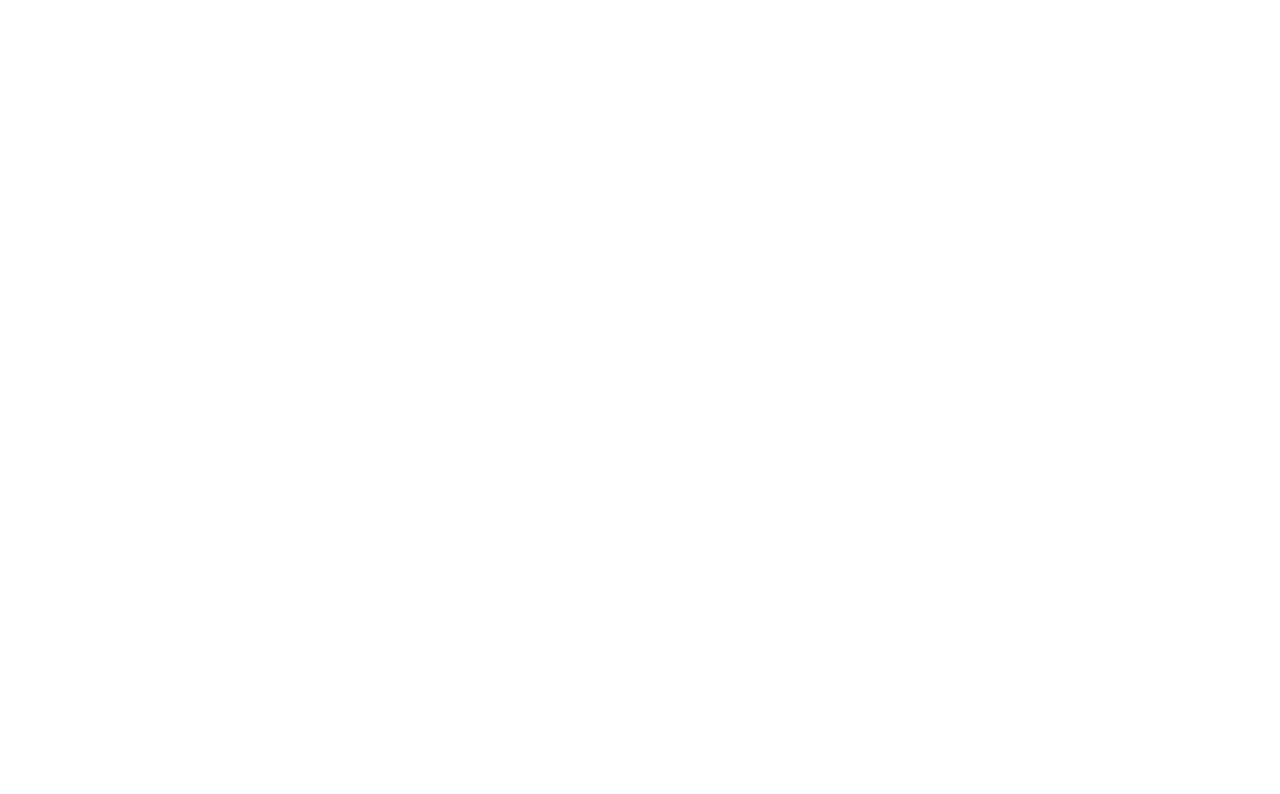
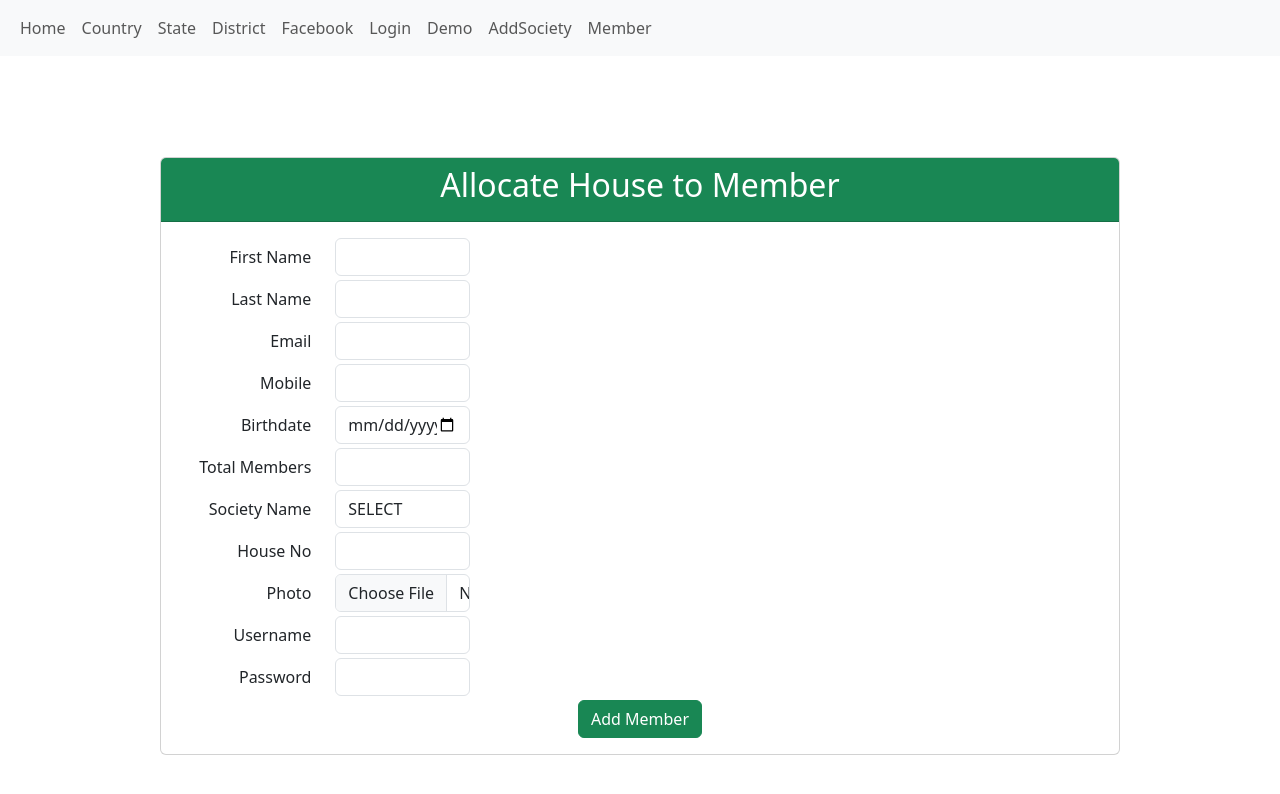
Before and after one commit to yashn10/Shiwansh-Society-Management, a React (Create React App) app in the folder frontend/: page /Members in a window 1280 px wide. Before the commit this address had no page. Shown: the top 794 px of the page. Built offline with nearby package versions, Linux system fonts and the light colour scheme.

Commit message:
This is Diwaker First Commit(Member page) added

```diff
--- a/frontend/src/index.js
+++ b/frontend/src/index.js
@@ -9,6 +9,7 @@
 import Login from "./pages/Login";
 import Demo from "./pages/Demo";
 import AddSociety from "./pages/AddSociety";
+import Members from "./pages/Members";
 
 export default function App() {
   return (
@@ -23,6 +24,7 @@
           <Route path="login" element={<Login />} />
           <Route path="demo" element={<Demo />} />
           <Route path="AddSociety" element={<AddSociety />} />
+          <Route path="Members" element={ <Members/>} />
         </Route>
       </Routes>
     </BrowserRouter>
--- a/frontend/src/pages/Layout.js
+++ b/frontend/src/pages/Layout.js
@@ -3,37 +3,65 @@
 const Layout = () => {
   return (
     <>
-
       <nav class="navbar navbar-expand-lg bg-body-tertiary">
         <div class="container-fluid">
-                    <button class="navbar-toggler" type="button" data-bs-toggle="collapse" data-bs-target="#navbarSupportedContent" aria-controls="navbarSupportedContent" aria-expanded="false" aria-label="Toggle navigation">
+          <button
+            class="navbar-toggler"
+            type="button"
+            data-bs-toggle="collapse"
+            data-bs-target="#navbarSupportedContent"
+            aria-controls="navbarSupportedContent"
+            aria-expanded="false"
+            aria-label="Toggle navigation"
+          >
             <span class="navbar-toggler-icon"></span>
           </button>
           <div class="collapse navbar-collapse" id="navbarSupportedContent">
             <ul class="navbar-nav me-auto mb-2 mb-lg-0">
               <li class="nav-item">
-                                <Link class="nav-link" aria-current="page" to="/">Home</Link>
+                <Link class="nav-link" aria-current="page" to="/">
+                  Home
+                </Link>
               </li>
               <li class="nav-item">
-                                <Link class="nav-link" to="/country">Country</Link>
+                <Link class="nav-link" to="/country">
+                  Country
+                </Link>
               </li>
               <li class="nav-item">
-                                <Link class="nav-link" to="/state">State</Link>
+                <Link class="nav-link" to="/state">
+                  State
+                </Link>
               </li>
               <li class="nav-item">
-                                <Link class="nav-link" to="/district">District</Link>
+                <Link class="nav-link" to="/district">
+                  District
+                </Link>
               </li>
               <li class="nav-item">
-                                <Link class="nav-link" to="/face">Facebook</Link>
+                <Link class="nav-link" to="/face">
+                  Facebook
+                </Link>
               </li>
               <li class="nav-item">
-                                <Link class="nav-link" to="/login">Login</Link>
+                <Link class="nav-link" to="/login">
+                  Login
+                </Link>
               </li>
               <li class="nav-item">
-                                <Link class="nav-link" to="/demo">Demo</Link>
+                <Link class="nav-link" to="/demo">
+                  Demo
+                </Link>
               </li>
               <li class="nav-item">
-                                <Link class="nav-link" to="/AddSociety">AddSociety</Link>
+                <Link class="nav-link" to="/AddSociety">
+                  AddSociety
+                </Link>
+              </li>
+              <li class="nav-item">
+                <Link class="nav-link" to="/Members">
+                  Member
+                </Link>
               </li>
             </ul>
           </div>
@@ -41,9 +69,8 @@
       </nav>
 
       <Outlet />
-
     </>
-    )
+  );
 };
 
 export default Layout;
--- /dev/null
+++ b/frontend/src/pages/Members.js
@@ -0,0 +1,274 @@
+import React, { useState } from "react";
+import axios from "axios";
+
+const Members = () => {
+  const [data, setData] = useState({
+    firstName: "",
+    lastName: "",
+    email: "",
+    mobile: "",
+    birthDate: "",
+    totalMember: "",
+    societyName: "",
+    houseNumber: "",
+    photo: "",
+    userName: "",
+    password: "",
+  });
+  const handlechange = (e) => {
+    setData({ ...data, [e.target.name]: e.target.value });
+  };
+
+  const submit = async (e) => {
+    e.preventDefault();
+
+    try {
+      const response = await axios.post("http://localhost:8000/members", data);
+
+      if (response.status === 201) {
+        window.alert(response.data.message);
+      } else {
+        window.alert(response.data.error);
+      }
+    } catch (error) {
+      console.error("Error logging in:", error);
+      window.alert("Error occurs");
+    }
+  };
+
+  return (
+    <div>
+      {/* The outer form tag is redundant, since you already have a form tag inside the card-body. Removed it */}
+      <form className="Container text-center">
+        <div className="d-flex justify-content-center align-items-center vh-100">
+          <div className="card w-75">
+            <div className="card-header bg-success text-white text-center">
+              <h2>Allocate House to Member</h2>
+            </div>
+            <div className="card-body">
+              {/* Form tag should be properly closed */}
+              <form>
+                <div className="mb-1 row">
+                  <label
+                    htmlFor="firstName"
+                    className="col-sm-2 col-form-label text-end"
+                  >
+                    First Name
+                  </label>
+                  <div className="col-sm-2 ">
+                    <input
+                      type="text"
+                      className="form-control"
+                      id="firstName"
+                      name="firstName"
+                      value={data.firstName}
+                      onChange={handlechange}
+                    />
+                  </div>
+                </div>
+                <div className="mb-1 row">
+                  <label
+                    htmlFor="lastName"
+                    className="col-sm-2 col-form-label text-end"
+                  >
+                    Last Name
+                  </label>
+                  <div className="col-sm-2">
+                    {/* Missing closing quotation mark for the name attribute */}
+                    <input
+                      type="text"
+                      className="form-control"
+                      id="lastName"
+                      name="lastName"
+                      value={data.lastName}
+                      onChange={handlechange}
+                    />
+                  </div>
+                </div>
+                <div className="mb-1 row">
+                  <label
+                    htmlFor="email"
+                    className="col-sm-2 col-form-label text-end"
+                  >
+                    Email
+                  </label>
+                  <div className="col-sm-2">
+                    <input
+                      type="email"
+                      className="form-control"
+                      id="email"
+                      name="email"
+                      value={data.email}
+                      onChange={handlechange}
+                    />
+                  </div>
+                </div>
+                <div className="mb-1 row">
+                  <label
+                    htmlFor="mobile"
+                    className="col-sm-2 col-form-label text-end"
+                  >
+                    Mobile
+                  </label>
+                  <div className="col-sm-2">
+                    <input
+                      type="text"
+                      className="form-control"
+                      id="mobile"
+                      name="mobile"
+                      value={data.mobile}
+                      onChange={handlechange}
+                    />
+                  </div>
+                </div>
+                <div className="mb-1 row">
+                  <label
+                    htmlFor="birthDate"
+                    className="col-sm-2 col-form-label text-end"
+                  >
+                    Birthdate
+                  </label>
+                  <div className="col-sm-2">
+                    {/* Missing closing quotation mark in id and name attributes */}
+                    <input
+                      type="date"
+                      className="form-control"
+                      id="birthDate"
+                      name="birthDate"
+                      value={data.birthDate}
+                      onChange={handlechange}
+                    />
+                  </div>
+                </div>
+                <div className="mb-1 row">
+                  <label
+                    htmlFor="totalMember"
+                    className="col-sm-2 col-form-label text-end"
+                  >
+                    Total Members
+                  </label>
+                  <div className="col-sm-2">
+                    {/* Missing name attribute */}
+                    <input
+                      type="number"
+                      className="form-control"
+                      id="totalMember"
+                      name="totalMember"
+                      value={data.totalMember}
+                      onChange={handlechange}
+                    />
+                  </div>
+                </div>
+                <div className="mb-1 row">
+                  <label
+                    htmlFor="societyName"
+                    className="col-sm-2 col-form-label text-end"
+                  >
+                    Society Name
+                  </label>
+                  <div className="col-sm-2">
+                    <select
+                      className="form-control"
+                      id="societyName"
+                      name="societyName"
+                      value={data.societyName}
+                      onChange={handlechange}
+                    >
+                      <option value="">SELECT</option>
+                      {/* Add options here */}
+                    </select>
+                  </div>
+                </div>
+                <div className="mb-1 row">
+                  <label
+                    htmlFor="houseNo"
+                    className="col-sm-2 col-form-label text-end"
+                  >
+                    House No
+                  </label>
+                  <div className="col-sm-2">
+                    {/* Missing closing quotation mark for the name attribute */}
+                    <input
+                      type="text"
+                      className="form-control"
+                      id="houseNumber"
+                      name="houseNumber"
+                      value={data.houseNumber}
+                      onChange={handlechange}
+                    />
+                  </div>
+                </div>
+                <div className="mb-1 row">
+                  <label
+                    htmlFor="photo"
+                    className="col-sm-2 col-form-label text-end"
+                  >
+                    Photo
+                  </label>
+                  <div className="col-sm-2">
+                    <input
+                      type="file"
+                      className="form-control"
+                      id="photo"
+                      name="photo"
+                      value={data.photo}
+                      onChange={handlechange}
+                    />
+                  </div>
+                </div>
+                <div className="mb-1 row">
+                  <label
+                    htmlFor="username"
+                    className="col-sm-2 col-form-label text-end"
+                  >
+                    Username
+                  </label>
+                  <div className="col-sm-2">
+                    {/* Missing name attribute */}
+                    <input
+                      type="text"
+                      className="form-control"
+                      id="userName"
+                      name="userName"
+                      value={data.userName}
+                      onChange={handlechange}
+                    />
+                  </div>
+                </div>
+                <div className="mb-1 row">
+                  <label
+                    htmlFor="password"
+                    className="col-sm-2 col-form-label text-end"
+                  >
+                    Password
+                  </label>
+                  <div className="col-sm-2">
+                    {/* Missing name attribute */}
+                    <input
+                      type="password"
+                      className="form-control"
+                      id="password"
+                      name="password"
+                      value={data.password}
+                      onChange={handlechange}
+                    />
+                  </div>
+                </div>
+                {/* Ensure the submit function is defined or replace it with a simple console.log */}
+                <button
+                  type="submit"
+                  className="btn btn-success"
+                  onClick={submit}
+                >
+                  Add Member
+                </button>
+              </form>
+            </div>
+          </div>
+        </div>
+      </form>
+    </div>
+  );
+};
+
+export default Members;
```
Also changed, not shown: 2 other files (tests, documents, lock files or other folders). Lines whose indentation alone changed are shown as unchanged.
